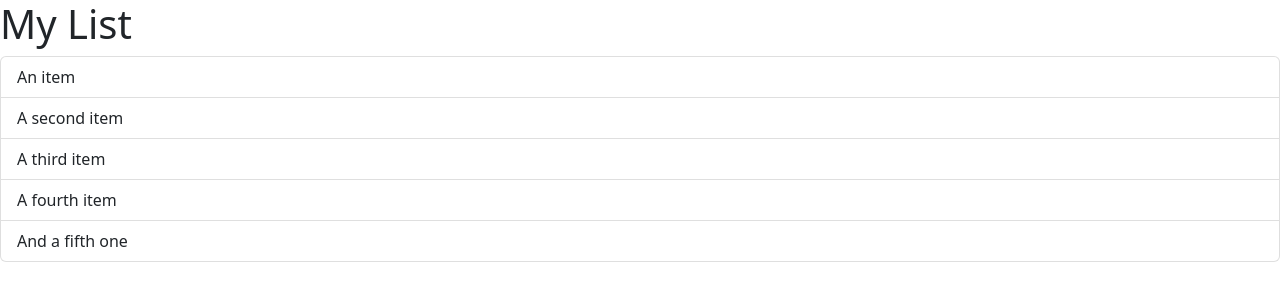
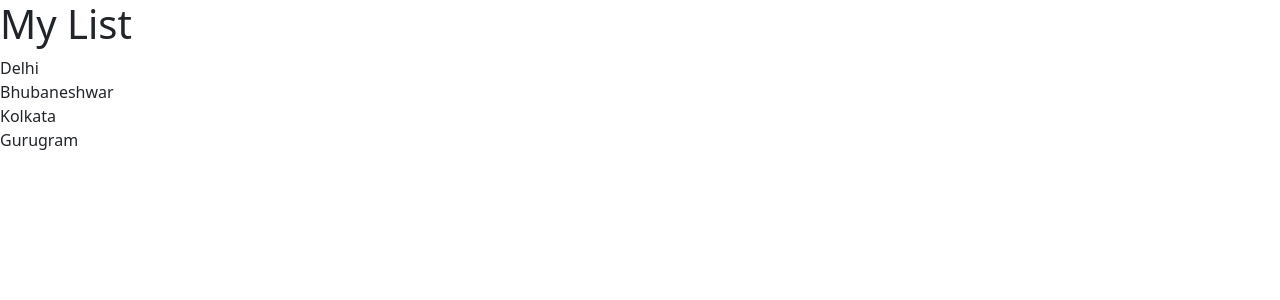
Before and after one commit to Ayush29Ayush/React-Vite-Ts-App, a React (Vite) app: page / in a window 1280 px wide. Shown: the top 300 px of the page. Built offline with nearby package versions, Linux system fonts and the light colour scheme.

Commit message:
Rendering Lists dynamically using array & map func

```diff
--- a/src/components/ListGroup.tsx
+++ b/src/components/ListGroup.tsx
@@ -1,16 +1,21 @@
 // import { Fragment } from "react";
 
 function ListGroup() {
+  const items = ["Delhi", "Bhubaneshwar", "Kolkata", "Gurugram"];
+
   return (
     // <Fragment></Fragment>
     <>
       <h1>My List</h1>
       <ul className="list-group">
-        <li className="list-group-item">An item</li>
+        {/* <li className="list-group-item">An item</li>
         <li className="list-group-item">A second item</li>
         <li className="list-group-item">A third item</li>
         <li className="list-group-item">A fourth item</li>
-        <li className="list-group-item">And a fifth one</li>
+        <li className="list-group-item">And a fifth one</li> */}
+        {items.map((item) => (
+          <li key={item}>{item}</li>
+        ))}
       </ul>
     </>
   );
```
